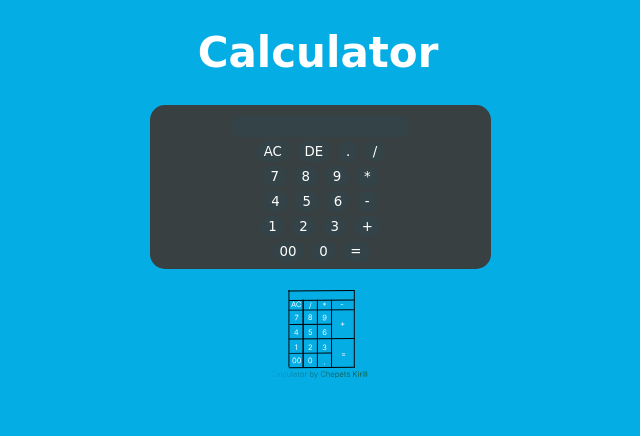
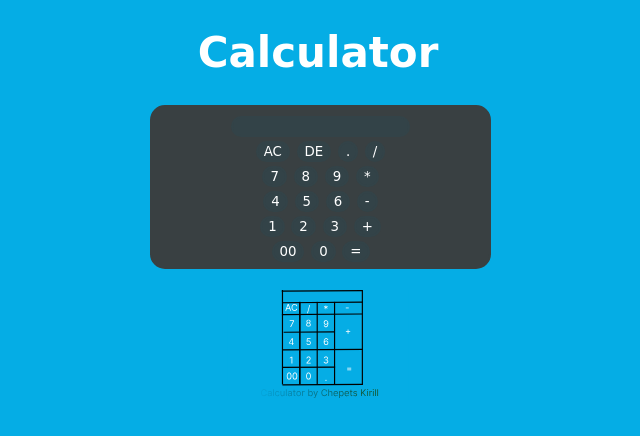
Before and after one commit to ChepetsKirill/Calculator, a plain HTML site: page index.html in a window 1280 px wide. Shown: the whole page, without its empty margins (322-962 px from the left). Drawn offline with Linux system fonts and the light colour scheme.

Commit message:
Update index.html

```diff
--- a/index.html
+++ b/index.html
@@ -55,7 +55,7 @@
 
 </main>
   <footer>
-    <p style="text-align:center"><img src="https://raw.githubusercontent.com/ChepetsKirill/Calculator/935e1e8d9d230aa408bfd6b2abddbebb4560387b/Group%202.svg" width="190px" height="90px"/></p>
+    <p style="text-align:center"><img src="https://raw.githubusercontent.com/ChepetsKirill/Calculator/935e1e8d9d230aa408bfd6b2abddbebb4560387b/Group%202.svg" width="190px" height="110px"/></p>
   </footer>
 </body>
 </html>
```
